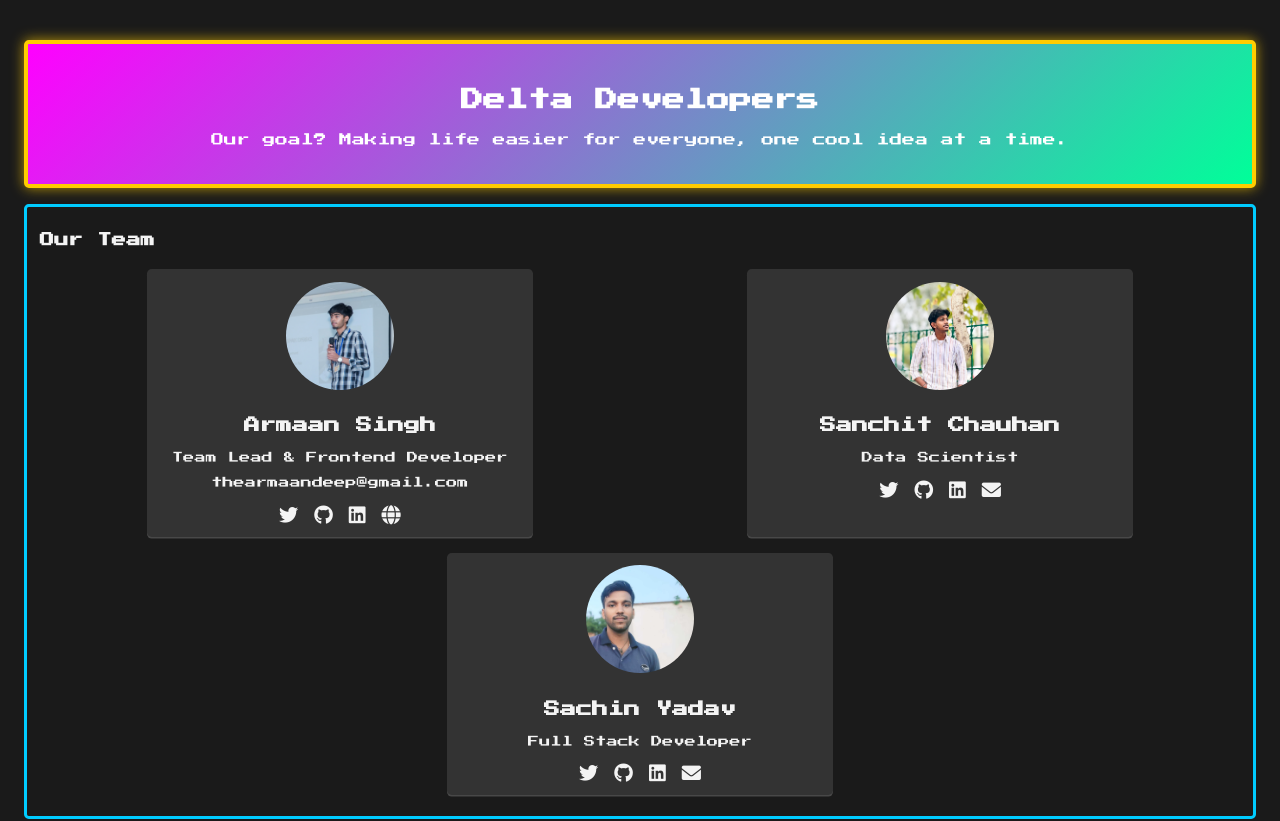
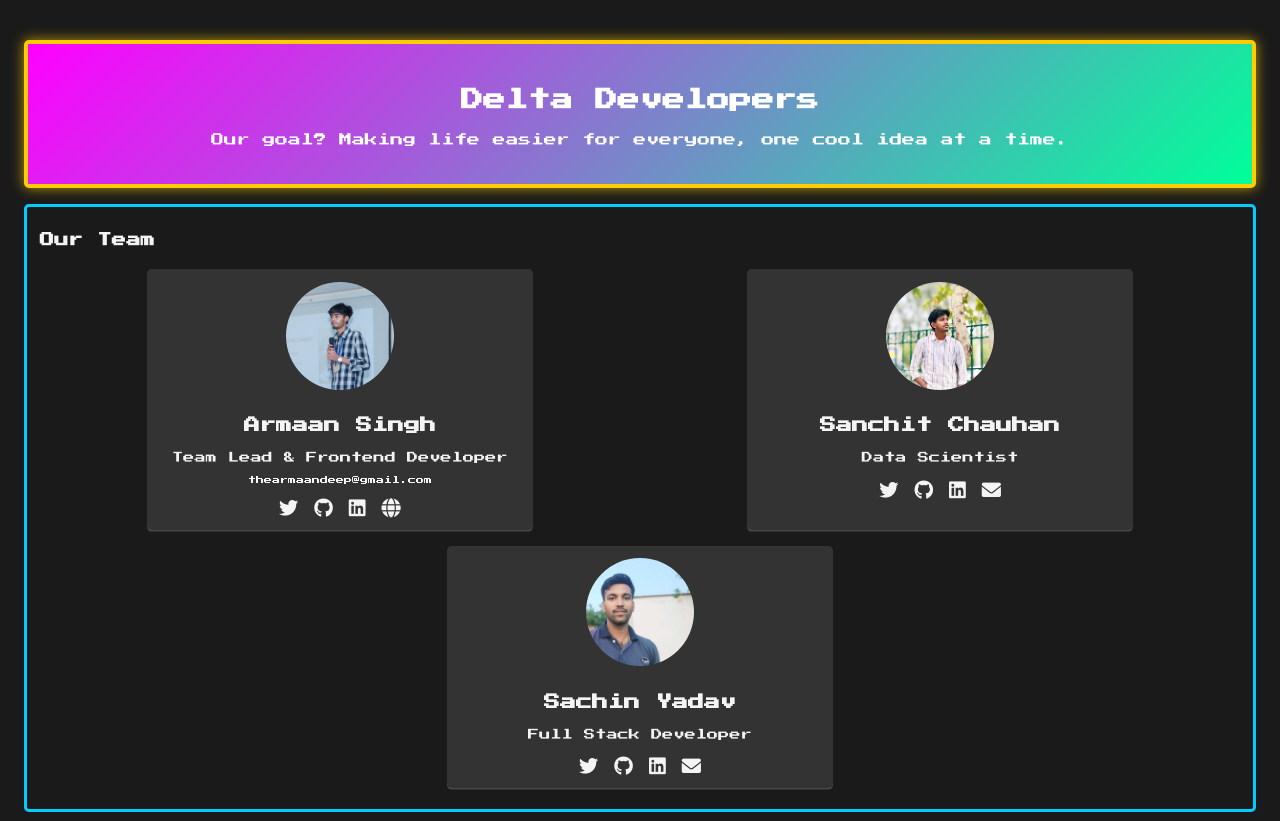
Before and after one commit to iarmaanx/Delta-Developers, a plain HTML site: page index.html in a window 1280 px wide. Shown: the top 821 px of the page. Drawn offline with Linux system fonts and the light colour scheme.

Commit message:
Update style.css

```diff
--- a/style.css
+++ b/style.css
@@ -156,3 +156,7 @@ footer {
 #projects li{
     margin-bottom: 1rem;
 }
+
+.mail{
+    font-size: 0.5rem;
+}
```
